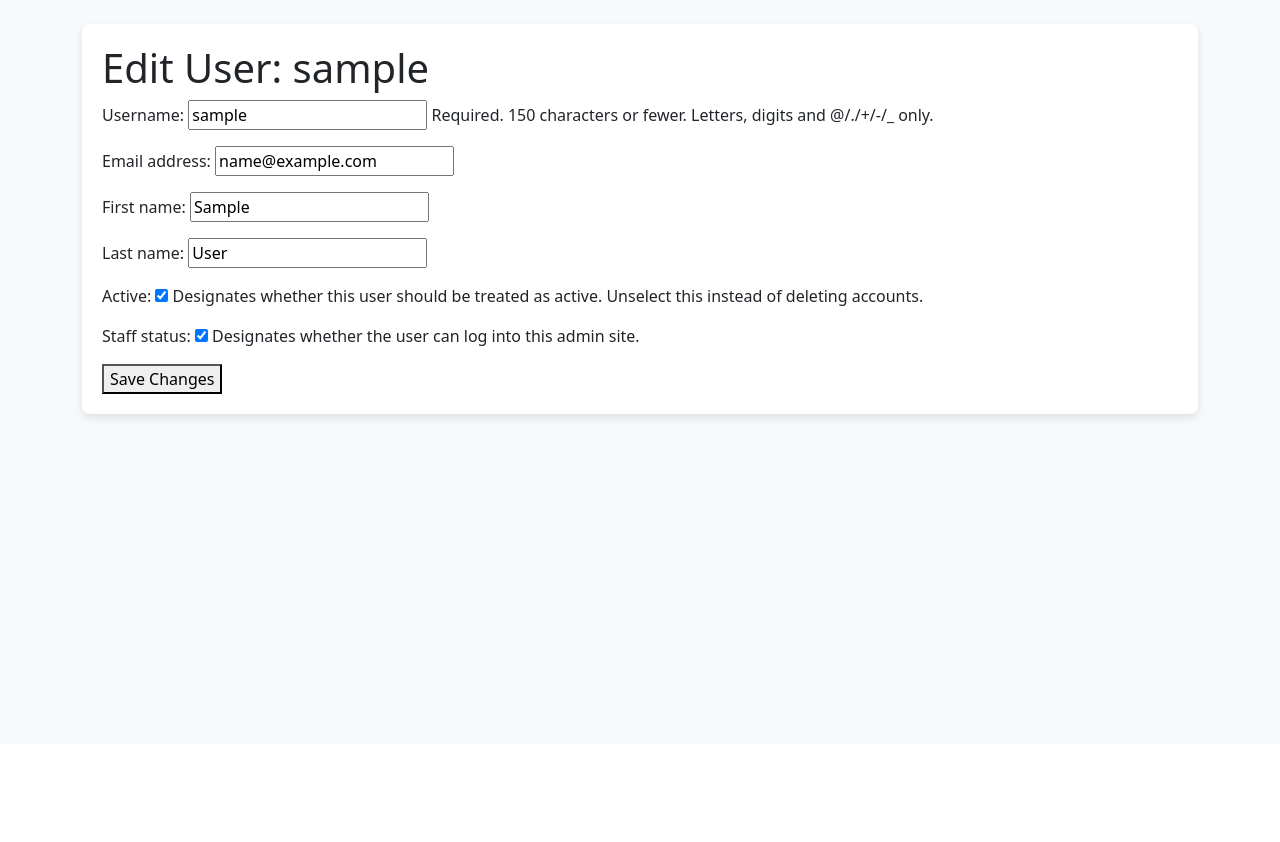
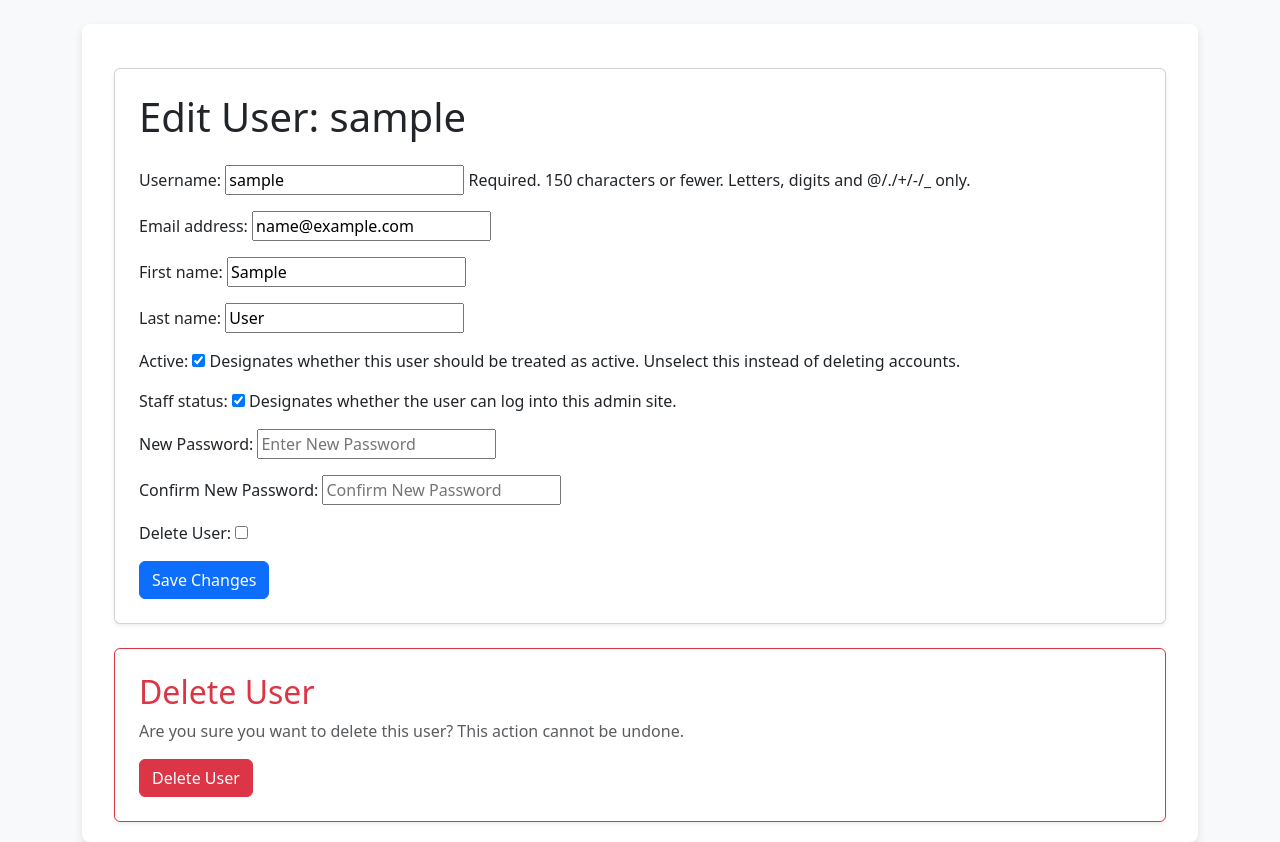
Before and after one commit to RichieSayer/landingpage, a Django app: page /accounts/users/1/edit/ in a window 1280 px wide. Shown: the part 56-898 px from the top of the page. Before the commit the page ends 477 px from the top, so only its background shows below. Run offline with Django 5.2, Linux system fonts and the light colour scheme; the visitor is signed in with stand-in values (Sample User, id 1); data comes from the database, SQL or seed files in the repository.

Commit message:
optimize look

```diff
--- a/Lp/accounts/forms.py
+++ b/Lp/accounts/forms.py
@@ -1,7 +1,3 @@
-from django import forms
-from django.contrib.auth.forms import UserCreationForm, AuthenticationForm
-from .models import CustomUser
-
 from django import forms
 from django.contrib.auth.forms import UserCreationForm, AuthenticationForm
 from .models import CustomUser
@@ -36,12 +32,51 @@ class LoginForm(AuthenticationForm):
     pass
 
 class UserEditForm(forms.ModelForm):
+    new_password1 = forms.CharField(
+        required=False,
+        widget=forms.PasswordInput(attrs={'placeholder': 'Enter New Password'}),
+        label="New Password"
+    )
+    new_password2 = forms.CharField(
+        required=False,
+        widget=forms.PasswordInput(attrs={'placeholder': 'Confirm New Password'}),
+        label="Confirm New Password"
+    )
+    delete_user = forms.BooleanField(
+        required=False,
+        initial=False,
+        label="Delete User"
+    )
+
     class Meta:
         model = CustomUser
-        fields = ['username', 'email', 'first_name', 'last_name', 'is_active', 'is_staff']
+        fields = ['username', 'email', 'first_name', 'last_name', 'is_active', 'is_staff', 'new_password1', 'new_password2', 'delete_user']
 
     def clean_email(self):
         email = self.cleaned_data.get('email')
         if email and CustomUser.objects.filter(email=email).exclude(pk=self.instance.pk).exists():
             raise forms.ValidationError('This email address is already in use.')
         return email
+
+    def clean(self):
+        super().clean()
+        new_password1 = self.cleaned_data.get('new_password1')
+        new_password2 = self.cleaned_data.get('new_password2')
+
+        if new_password1 and new_password1 != new_password2:
+            self.add_error('new_password2', "The two password fields didn't match.")
+
+    def save(self, commit=True):
+        user = super().save(commit=False)
+        new_password = self.cleaned_data.get('new_password1')
+
+        if new_password:
+            user.set_password(new_password)
+
+        if self.cleaned_data.get('delete_user'):
+            user.delete()
+            return None  # Return None to indicate user deletion
+
+        if commit:
+            user.save()
+        return user
--- a/Lp/accounts/templates/accounts/admin_user_edit.html
+++ b/Lp/accounts/templates/accounts/admin_user_edit.html
@@ -1,11 +1,28 @@
 {% extends "accounts/base.html" %}
 
 {% block content %}
-<h1>Edit User: {{ user.username }}</h1>
+<div class="container mt-4">
+    <div class="card shadow-sm p-4">
+        <h1 class="mb-4">Edit User: {{ user.username }}</h1>
 
-<form method="post">
-    {% csrf_token %}
-    {{ form.as_p }}
-    <button type="submit">Save Changes</button>
-</form>
+        <!-- Form for editing user details -->
+        <form method="post">
+            {% csrf_token %}
+            <div class="mb-3">
+                {{ form.as_p }}
+            </div>
+            <button type="submit" class="btn btn-primary">Save Changes</button>
+        </form>
+    </div>
+
+    <div class="card shadow-sm p-4 mt-4 border-danger">
+        <h2 class="text-danger">Delete User</h2>
+        <p class="text-muted">Are you sure you want to delete this user? This action cannot be undone.</p>
+        <form method="post" action="{% url 'admin_user_edit' user.pk %}">
+            {% csrf_token %}
+            <input type="hidden" name="delete_user" value="true">
+            <button type="submit" class="btn btn-danger">Delete User</button>
+        </form>
+    </div>
+</div>
 {% endblock %}
--- a/Lp/accounts/views.py
+++ b/Lp/accounts/views.py
@@ -73,9 +73,13 @@ def admin_user_edit(request, pk):
     if request.method == 'POST':
         form = UserEditForm(request.POST, instance=user)
         if form.is_valid():
-            form.save()
-            messages.success(request, 'User updated successfully.')
-            return redirect('admin_user_list')
+            result = form.save()  # Save the form and handle deletion
+            if result is None:  # User was deleted
+                messages.success(request, 'User deleted successfully.')
+                return redirect('admin_user_list')  # Redirect to user list after deletion
+            else:
+                messages.success(request, 'User updated successfully.')
+                return redirect('admin_user_list')
         else:
             messages.error(request, 'Please correct the errors below.')
     else:
```
Also changed, not shown: Lp/accounts/templates/accounts/admin_dashboard.html (+7 -3 lines), Lp/accounts/templates/accounts/admin_user_list.html (+15 -7 lines).
